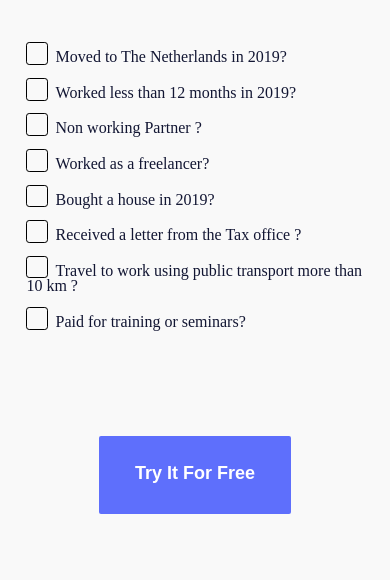
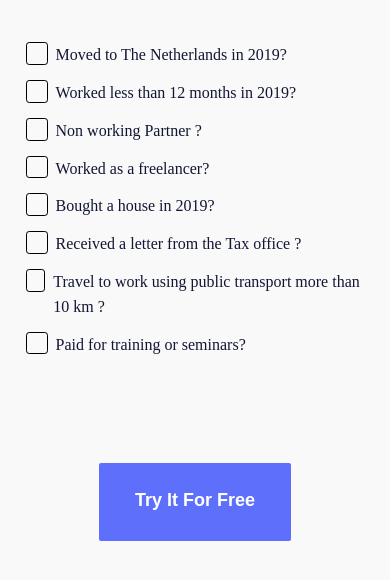
Before and after one commit to PardhaSaradhiNimmagadda/pardhufinday.github.io, a plain HTML site: page finday_app/check_your_tax_refund_potential/index.html in a window 390 px wide. Shown: the part 88-668 px from the top of the page. Drawn offline with nearby package versions, Linux system fonts and the light colour scheme; a web font is replaced by a local one.

Commit message:
added checkbox styles for mobile

```diff
--- a/finday_app/check_your_tax_refund_potential/css/main.scss
+++ b/finday_app/check_your_tax_refund_potential/css/main.scss
@@ -89,10 +89,11 @@ body {
 /* Checkbox styles */
 
 input[type=checkbox] + label {
-    display: block;
+    display: flex;
     margin: 0.2em;
     cursor: pointer;
     padding: 0.2em;
+    line-height: 25px;
   }
 
   input[type=checkbox] {
```
Also changed, not shown: finday_app/check_your_tax_refund_potential/css/main.css, 1 other file.
